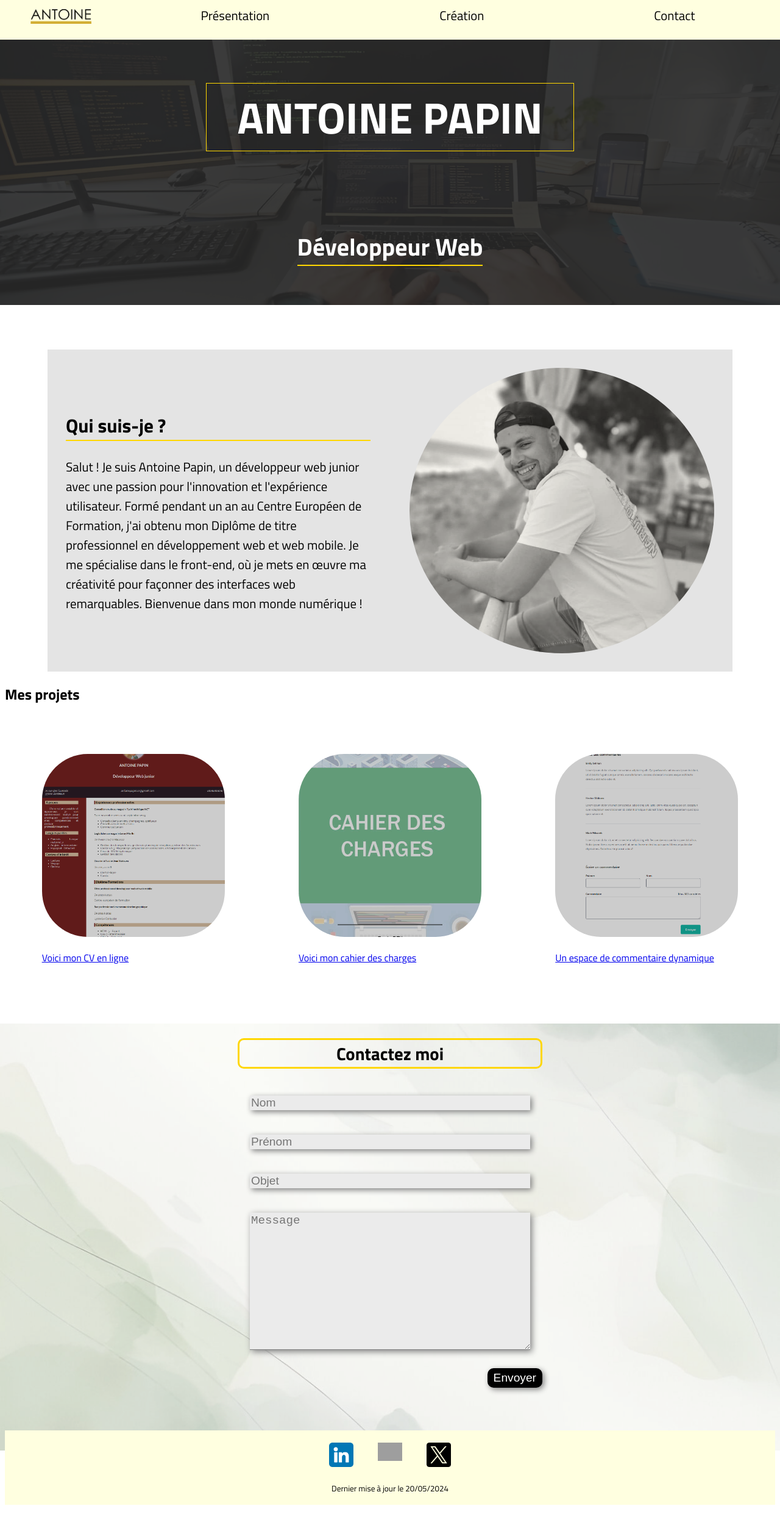
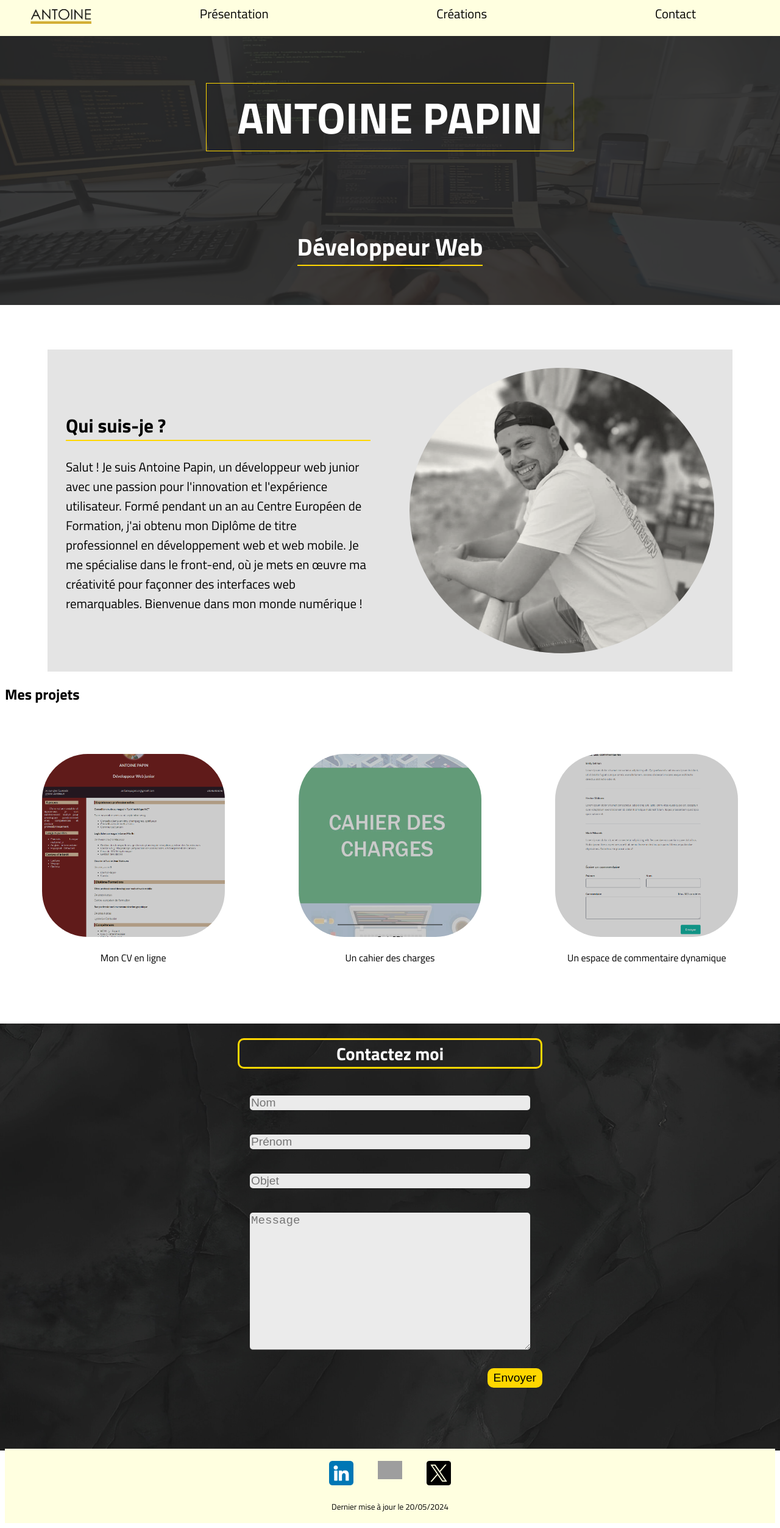
Before and after one commit to Papinte/Portfolio_Papin, a Vue app: page / in a window 1280 px wide. Shown: the whole page at 61% size. Before the commit the page ends 2475 px from the top, so only its background shows below. Built offline with nearby package versions, Linux system fonts and the light colour scheme; grey boxes are pictures that could not be loaded.

Commit message:
Point d'ancrage et début dev modale

```diff
--- a/src/App.vue
+++ b/src/App.vue
@@ -1,23 +1,19 @@
+<template>
+<div>
+  <RouterLink to="/">HomePage</RouterLink>
+  <RouterLink to="/about">About</RouterLink>
+</div>
+<RouterView />
+
+</template>
+
 <script setup>
 import { RouterLink, RouterView } from 'vue-router'
 
 
-</script>
-
-<template>
-  <header>
 
 
-
-      <nav>
-        <RouterLink to="/">Home</RouterLink>
-        <RouterLink to="/about">About</RouterLink>
-      </nav>
-
-  </header>
-
-  <RouterView />
-</template>
+</script>
 
 <style scoped>
 @import url('https://fonts.googleapis.com/css2?family=Titillium+Web:wght@400;700&display=swap');
--- /dev/null
+++ b/src/components/Modale.vue
@@ -0,0 +1,56 @@
+<template>
+    <div class="bloc-modale" v-if="revele">
+        <div class="overlay" v-on:click="toggleModale"></div>
+
+        <div class="modale">
+            <button v-on:click="toggleModale" class="btn-modale">X</button>
+            <h2>Le contenu de la modale</h2>
+        </div>
+
+    </div>
+</template>
+
+<script>
+
+export default {
+    name: 'TheModale',
+    props: ['revele', 'toggleModale']
+}
+
+</script>
+
+
+<style>
+.bloc-modale {
+    position: fixed;
+    top: 0;
+    bottom: 0;
+    left: 0;
+    right: 0;
+    display: flex;
+    justify-content: center;
+    align-items: center;
+
+}
+
+.overlay{
+    background: rgba(0, 0, 0, 0.5);
+    position: fixed;
+    top: 0;
+    bottom: 0;
+    left: 0;
+    right: 0;
+}
+.modale{
+    background: #f1f1f1;
+    color: #333;
+    padding: 50px;
+    position: fixed;
+}
+.btn-modale{
+    position: absolute;
+    top: 10px;
+    right: 10px;
+}
+
+</style>
--- a/src/components/theFooter.vue
+++ b/src/components/theFooter.vue
@@ -35,7 +35,7 @@ footer{
         display: flex;
         flex-direction: row;
         justify-content: center;
-        margin-top: 70px;
+        margin-top: 100px;
 
 }
 img{
--- a/src/components/theHeader.vue
+++ b/src/components/theHeader.vue
@@ -1,14 +1,12 @@
 <template>
   <header>
     <nav>
-      <a href="#" title="Logo entreprise">
         <img id="logo" src="../assets/images/logoAntoineNoir.png" alt="Logo de l'entreprise, c'est écrit le prénom Antoine en noir, souligner avec un trait doré">
-      </a>
 
       <ul>
-        <li><a href="#">Présentation</a></li>
-        <li><a href="#">Création</a></li>
-        <li><a href="#">Contact</a></li>
+        <li><a href="#presentation" id="scroll-link-presentation">Présentation</a></li>
+        <li><a href="#concept" id="scroll-link-concept">Créations</a></li>
+        <li><a href="#contact" id="scroll-link-contact">Contact</a></li>
       </ul>
     </nav>
   </header>
@@ -16,6 +14,40 @@
 </template>
 
 <script setup>
+import { onMounted } from 'vue';
+
+onMounted(() => {
+  const scrollLinkPresentation = document.getElementById('scroll-link-presentation');
+  const scrollLinkConcept = document.getElementById('scroll-link-concept');
+  const scrollLinkContact = document.getElementById('scroll-link-contact');
+
+  if (scrollLinkPresentation) {
+    scrollLinkPresentation.addEventListener('click', function(event){
+      event.preventDefault();
+      document.querySelector('#presentation').scrollIntoView({
+        behavior: 'smooth'
+      });
+    });
+  }
+
+  if (scrollLinkConcept) {
+    scrollLinkConcept.addEventListener('click', function(event){
+      event.preventDefault();
+      document.querySelector('#concept').scrollIntoView({
+        behavior: 'smooth'
+      });
+    });
+  }
+
+  if (scrollLinkContact) {
+    scrollLinkContact.addEventListener('click', function(event){
+      event.preventDefault();
+      document.querySelector('#contact').scrollIntoView({
+        behavior: 'smooth'
+      });
+    });
+  }
+});
 </script>
 
 <style scoped>
@@ -49,6 +81,7 @@ ul {
   list-style-type: none;
   font-size: 1.3rem;
 }
+
 a{
   font-family: "Titillium web";
   text-decoration: none;
--- a/src/router/index.js
+++ b/src/router/index.js
@@ -1,12 +1,13 @@
 import { createRouter, createWebHistory } from 'vue-router'
-import HomePage from '../views/HomePage.vue'
+import HomePage from '@/views/HomePage.vue'
+import ErrorPage from '@/views/ErrorPage.vue'
 
 const router = createRouter({
   history: createWebHistory(import.meta.env.BASE_URL),
   routes: [
     {
       path: '/',
-      name: 'home',
+      name: 'HomePage',
       component: HomePage
     },
     {
@@ -15,8 +16,8 @@ const router = createRouter({
       // route level code-splitting
       // this generates a separate chunk (About.[hash].js) for this route
       // which is lazy-loaded when the route is visited.
-      component: () => import('../views/ErrorPage.vue')
-    }
+      component: ErrorPage
+    },
   ]
 })
 
--- a/src/views/ErrorPage.vue
+++ b/src/views/ErrorPage.vue
@@ -1,5 +1,5 @@
 <template>
-
+<h1>Cette page est une erreur 404</h1>
     </template>
 
     <script setup>
--- a/src/views/HomePage.vue
+++ b/src/views/HomePage.vue
@@ -1,6 +1,8 @@
 <template>
     <theHeader />
     <main>
+        <TheModale v-bind:revele="revele" :toggleModale="toggleModale"></TheModale>
+        <div v-on:click="toggleModale" class="btn-modale"></div>
         <section class="banner">
             <!--Bannière-->
             <img class="banne__picture" src="@/assets/images/homePage/Web_dev_office.jpeg" title="Bannière" alt="Bannière avec des vagues de différente nuance de bleu">
@@ -8,9 +10,9 @@
             <h5>Développeur Web</h5>
         </section>
 
-        <section class="about" ref="presentation">
+        <section class="present" id="presentation">
             <!--A propos-->
-            <div class="about__text">
+            <div class="present__text">
                 <h2>Qui suis-je ?</h2>
                 <p>Salut ! Je suis Antoine Papin,
                     un développeur web junior avec une passion pour
@@ -23,17 +25,17 @@
             <img id="profil-pic" src="@/assets/images/homePage/profil-black-white.png" title="Photo de profil" alt="Photo en noir et blanc d'un homme debout en t-shirt et short, face à la mer">
         </section>
 
-        <section>
+        <section id="concept">
             <h2>Mes projets</h2>
             <div class="projects">
                 <a href="#">
-                    <img class="projects__img" src="@/assets/images/homePage/CV_Antoine.png" title="Mon cv en ligne" alt="Image réduite d'un CV">
-                    <p>Voici mon CV en ligne</p>
+                    <img class="projects__img" src="@/assets/images/homePage/CV_Antoine.png" title="Mon cv en ligne" alt="Image réduite d'un CV" v-on:click="toggleModale">
+                    <p>Mon CV en ligne</p>
                 </a>
 
                 <a href="#">
                     <img class="projects__img" src="@/assets/images/homePage/CDG_Antoine.jpg" title="Mon cahier des charges" alt="Image réduite de la couverture d'un cahier des charges">
-                    <p>Voici mon cahier des charges</p>
+                    <p>Un cahier des charges</p>
                 </a>
 
                 <a href="#">
@@ -43,9 +45,9 @@
             </div>
     </section>
     <section>
-        <img id="background-form" src="@/assets/images/homePage/fond-753159.jpeg" title="Background du formulaire" alt="Fond de page stylisé avec des taches gris et des courbes">
+        <img id="background-form" src="@/assets/images/homePage/fond_input.jpeg" title="Background du formulaire" alt="Fond de page stylisé avec des taches gris et des courbes">
 
-            <form class="form-style" action="#" method="post">
+            <form id="contact" class="form-style" action="#" method="post">
 
                 <h2>Contactez moi</h2>
 
@@ -69,6 +71,13 @@
     import theHeader from '@/components/theHeader.vue';
     import theFooter from '@/components/theFooter.vue';
 
+    import { ref } from 'vue';
+import TheModale from '@/components/Modale.vue';
+
+const revele = ref(false);
+const toggleModale = () => {
+    revele.value = !revele.value;
+}
 </script>
 
 <style scoped>
@@ -116,7 +125,7 @@ h5{
     /* Fin de code pour la bannière et les titres*/
 
     /* Début de code pour la photo de profil et la présentation*/
-.about{
+.present{
     display: flex;
     flex-direction: row;
     justify-content: space-between;
@@ -127,11 +136,11 @@ h5{
     font-size: 1.3rem;
 }
 
-.about__text{
+.present__text{
     box-sizing: border-box;
     width: 500px;
 }
-.about__text h2{
+.present__text h2{
     border-bottom: solid 2px gold;
 }
 
@@ -159,8 +168,19 @@ h5{
     filter: brightness(80%);
     border-radius: 25%;
 }
-    /*Fin de code pour l'importation des projets */
+.projects__img:hover{
+    filter: brightness(100%);
+    box-shadow: 3px 3px;
+}
 
+.projects a{
+    text-decoration: none;
+    text-align: center;
+    color:black;
+}
+/*Fin de code pour l'importation des projets */
+
+/*Debut de code du formulaire */
 #background-form{
     position: absolute;
     left: 0;
@@ -168,8 +188,9 @@ h5{
     height: auto;
     max-height: 700px;
     z-index: -1;
-    object-fit: cover;
-    opacity: 70%;
+
+    filter: brightness(70%);
+    opacity: 90%;
 }
 
 .form-style{
@@ -184,14 +205,15 @@ h5{
 .form-style h2{
     text-align: center;
     border: 3px solid gold;
-    border-radius: 10px
+    border-radius: 10px;
+    color: white;
 }
 .form-style input{
     border: none;
     background: rgb(235, 235, 235);
     margin: 20px;
     font-size: 1em;
-    box-shadow: 3px 3px 10px grey;
+    border-radius: 5px
 }
 
 .form-style textarea{
@@ -200,18 +222,17 @@ h5{
     background: rgb(235, 235, 235);
     margin: 20px;
     font-size: 1em;
-    box-shadow: 3px 3px 10px grey;
+    border-radius: 5px
 }
 button{
     margin-top: 10px;
-    background-color: black;
-    color: white;
+    background-color: gold;
+    color: black;
     align-self: flex-end;
     border: none;
     border-radius: 10px;
     padding: 5px 10px 5px 10px;
     font-size: 1em;
-    box-shadow: 3px 3px 10px grey;
 }
-
+/*Fin de code du formulaire */
 </style>
```
Also changed, not shown: src/assets/images/homePage/fond_input.jpeg (added).
